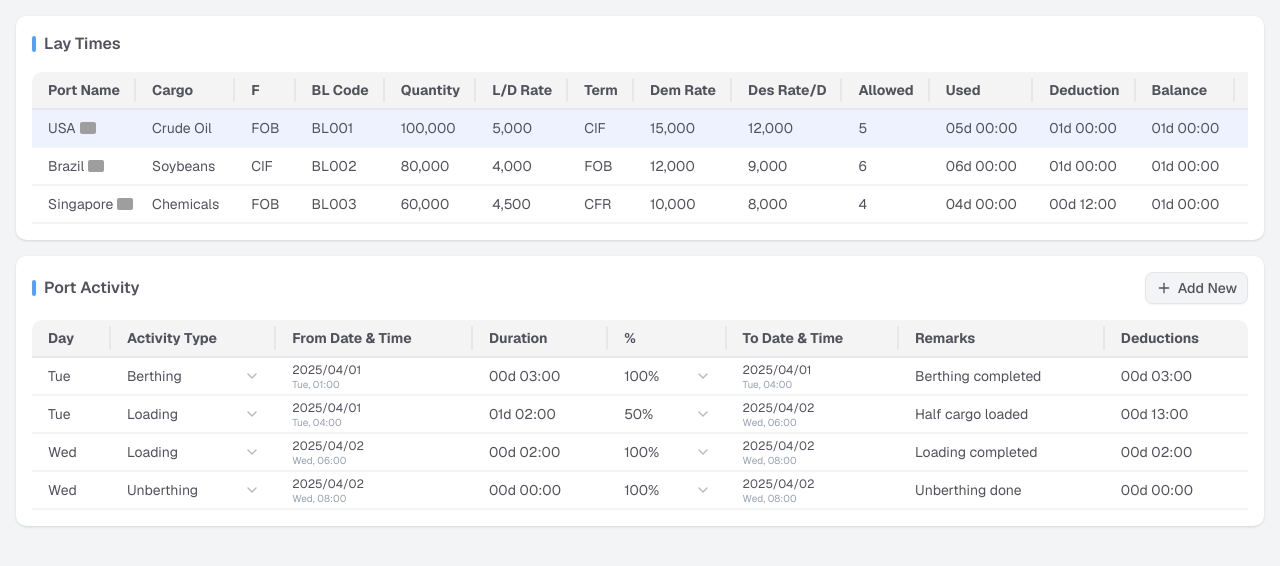
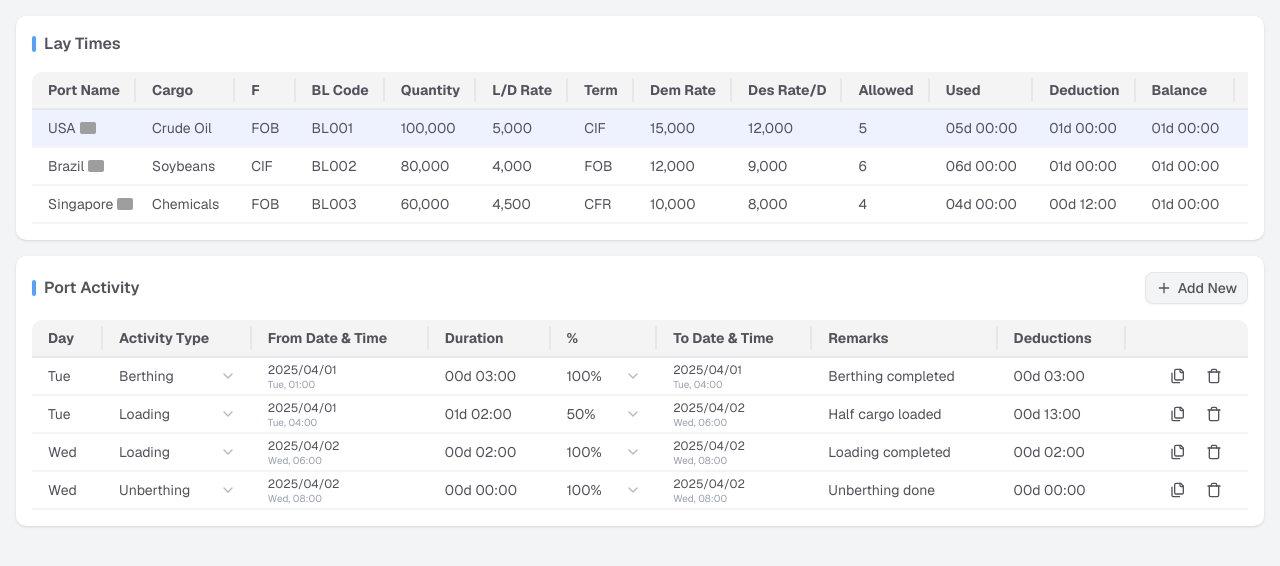
Before and after one commit to arshaan-abh/event-management, a Next.js app: page / in a window 1280 px wide. Both pictures are taken after a click on the element 744 px from the left and 128 px from the top of the page. Shown: the top 566 px of the page. Built offline with nearby package versions, Linux system fonts and the light colour scheme; grey boxes are pictures that could not be loaded.

Commit message:
Added the actions cell to the second table

```diff
--- /dev/null
+++ b/src/components/actions-cell.tsx
@@ -0,0 +1,47 @@
+import { Popover, PopoverContent, PopoverTrigger } from "./shadcn/popover";
+import { Files, Trash, CircleAlert } from "lucide-react";
+import { useState } from "react";
+import { Button } from "./shadcn/button";
+
+export const ActionsCell = () => {
+  const [popoverOpen, setPopoverOpen] = useState(false);
+  return (
+    <div className="flex size-full items-center justify-end">
+      <Button variant="ghost" size="sm">
+        <Files size={16} />
+      </Button>
+
+      <Popover open={popoverOpen} onOpenChange={setPopoverOpen}>
+        <PopoverTrigger asChild>
+          <Button variant="ghost" size="sm">
+            <Trash size={16} />
+          </Button>
+        </PopoverTrigger>
+
+        <PopoverContent
+          className="flex w-fit flex-col items-center justify-center gap-3 text-sm"
+          side="top"
+          align="end"
+        >
+          <div className="flex items-center justify-center gap-2">
+            <CircleAlert className="text-amber-500" size={16} />
+            <div>Sure to delete?</div>
+          </div>
+
+          <div className="flex items-center justify-center gap-3">
+            <Button
+              onClick={() => setPopoverOpen(false)}
+              variant="outline"
+              size="sm"
+            >
+              Cancel
+            </Button>
+            <Button variant="default" size="sm">
+              OK
+            </Button>
+          </div>
+        </PopoverContent>
+      </Popover>
+    </div>
+  );
+};
--- a/src/consts/port-activity-columns.tsx
+++ b/src/consts/port-activity-columns.tsx
@@ -6,6 +6,7 @@ import { CellContext, ColumnDef } from "@tanstack/react-table";
 import { getTimeDiffColumn, TimeDiff } from "@/utils/get-time-diff-column";
 import { applyPercentageToTimeDiff } from "@/utils/apply-percentage-to-time-diff";
 import { formatTimeDiff } from "@/utils/format-time-diff";
+import { ActionsCell } from "@/components/actions-cell";
 
 const getCurrentAndNextRowsValues: (
   cellContext: CellContext<PortActivity, unknown>,
@@ -84,4 +85,8 @@ export const portActivityColumns: ColumnDef<PortActivity>[] = [
       );
     },
   },
+  {
+    id: "actions",
+    cell: ActionsCell,
+  },
 ];
```
